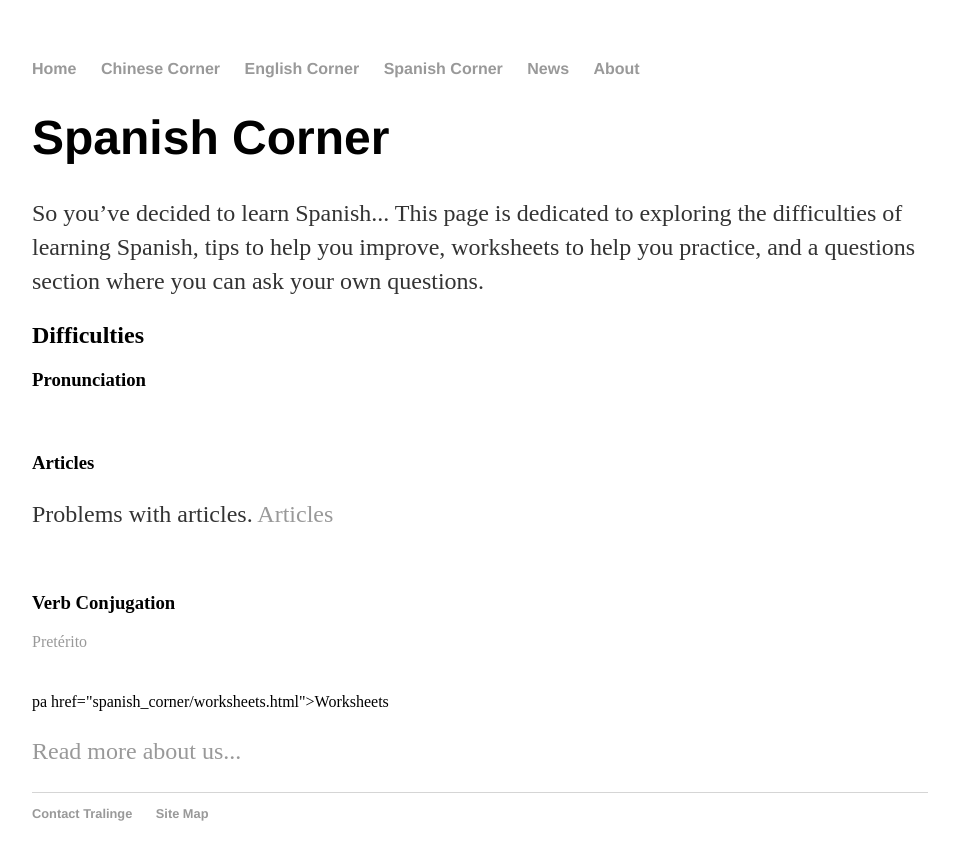
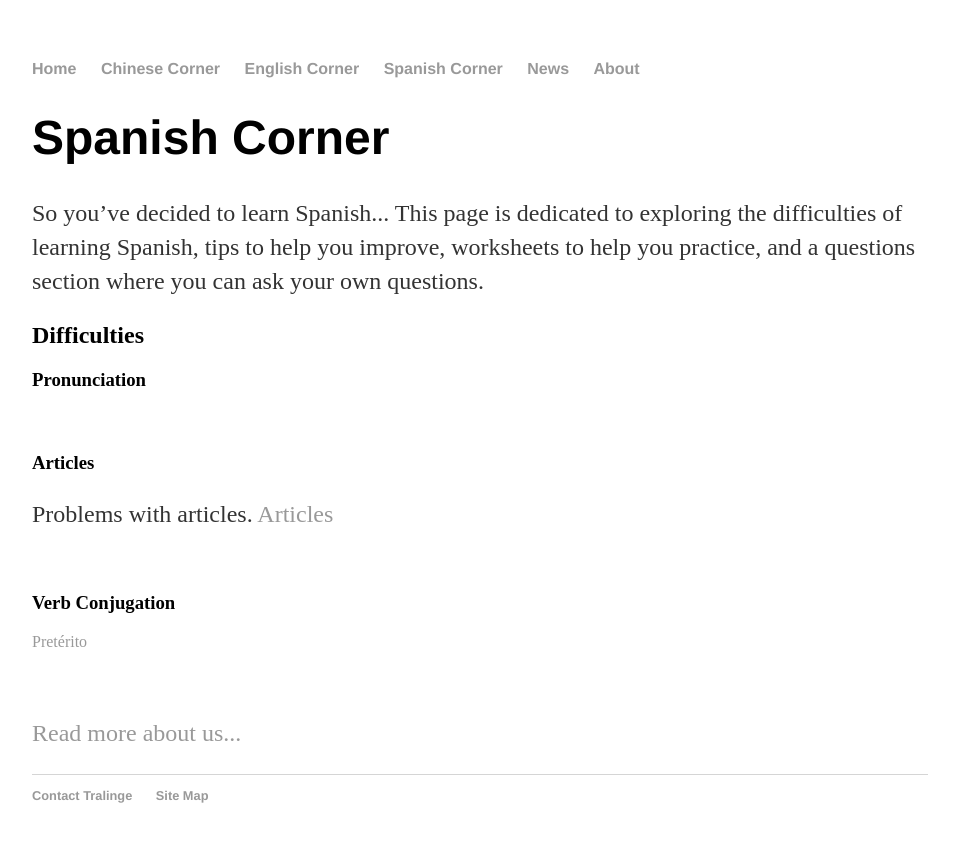
Before and after one commit to Tralinge/tralinge.github.io, a Jekyll site: the page built from spanish_corner.html, in a window 1280 px wide. Shown: the top 860 px of the page, without its empty margins (160-1119 px from the left). Built offline with Jekyll 4.4.1, drawn with Linux system fonts in a browser that asks for light colours.

Commit message:
Update spanish_corner.html

```diff
--- a/spanish_corner.html
+++ b/spanish_corner.html
@@ -19,11 +19,10 @@
 			<p>Problems with articles. <a href="?">Articles</a></p><br>
 
 		<h3>Verb Conjugation</h3>
-			<a href=tralinge.github.io/spanish_corner/verb_conjugation/preterito.html">Pretérito</a></p><br>
+			<a href="/spanish_corner/verb_conjugation/preterito.html">Pretérito</a></p><br>
 
 
-  <!-- Not yet active -->
-	pa href="spanish_corner/worksheets.html">Worksheets
+  <!-- Not yet active pa href="spanish_corner/worksheets.html">Worksheets -->
 
 
 
```
